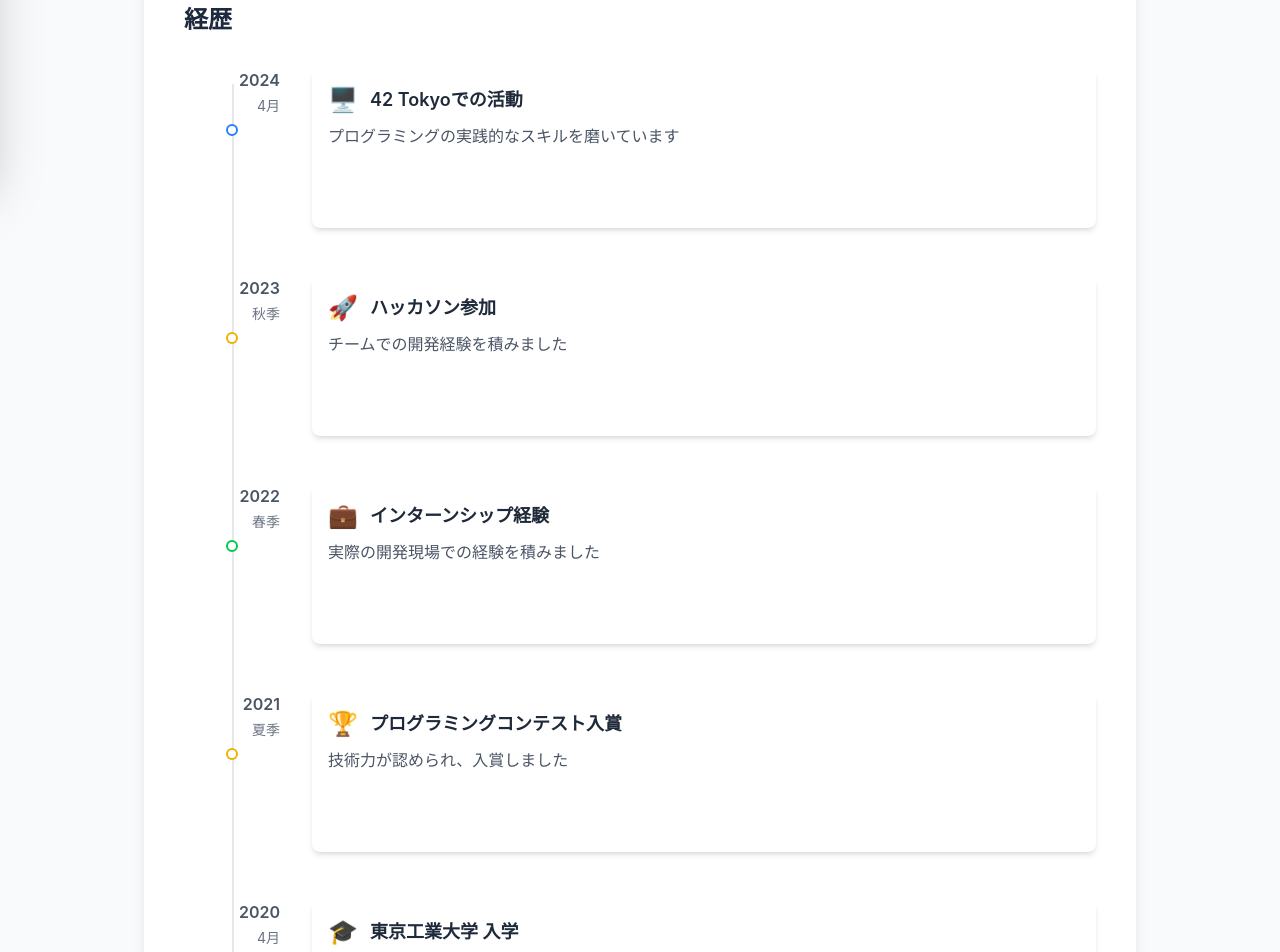
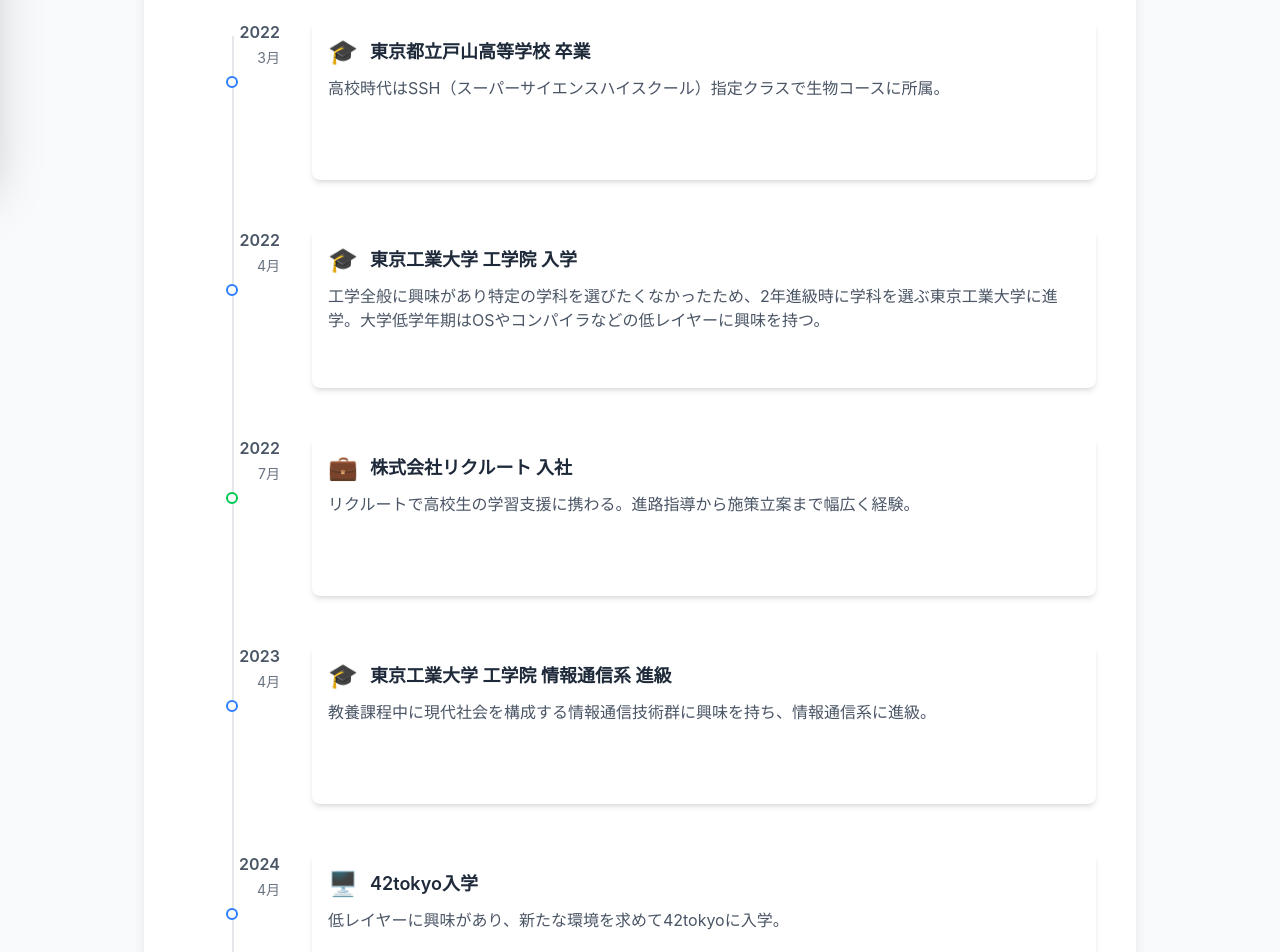
Before and after one commit to muhi111/muhi111.github.io, a React (Vite) app: page / in a window 1280 px wide. Shown: the part 620-1572 px from the top of the page. Built offline with nearby package versions, Linux system fonts and the light colour scheme.

Commit message:
feat: update HomeQuickFacts and timelineData with new entries and improved descriptions

```diff
--- a/src/components/home/HomeQuickFacts.tsx
+++ b/src/components/home/HomeQuickFacts.tsx
@@ -3,12 +3,12 @@ export default function HomeQuickFacts() {
 		<div className="bg-slate-50 rounded-lg p-8 mb-14">
 			<h2 className="text-2xl font-semibold text-slate-800 mb-6 flex items-center">
 				<span className="text-2xl mr-3">💡</span>
-				クイックファクト
+				Quick Facts
 			</h2>
 			<ul className="space-y-4">
 				<li className="flex items-center text-slate-700 text-lg">
 					<span className="text-2xl mr-4">🎓</span>
-					<span>東京工業大学 在学中</span>
+					<span>東京工業大学 工学院 在学中</span>
 				</li>
 				<li className="flex items-center text-slate-700 text-lg">
 					<span className="text-2xl mr-4">🖥️</span>
@@ -20,11 +20,7 @@ export default function HomeQuickFacts() {
 				</li>
 				<li className="flex items-center text-slate-700 text-lg">
 					<span className="text-2xl mr-4">🌐</span>
-					<span>Web開発に注力</span>
-				</li>
-				<li className="flex items-center text-slate-700 text-lg">
-					<span className="text-2xl mr-4">🚀</span>
-					<span>常に学び、成長を続けています</span>
+					<span>Web開発やシステムプログラミングが好き</span>
 				</li>
 			</ul>
 		</div>
--- a/src/data/timelineData.ts
+++ b/src/data/timelineData.ts
@@ -5,53 +5,116 @@ export interface TimelineEvent {
 	title: string;
 	icon: string;
 	description?: string;
-	type: "education" | "work" | "achievement";
+	type: "education" | "work" | "achievement" | "certification" | "internship";
 }
 
 export const timelineData: TimelineEvent[] = [
 	{
-		id: "tokyo42",
-		year: "2024",
-		month: "4月",
-		title: "42 Tokyoでの活動",
-		icon: "🖥️",
-		description: "プログラミングの実践的なスキルを磨いています",
+		id : "high-school-graduation",
+		year: "2022",
+		month: "3月",
+		title: "東京都立戸山高等学校 卒業",
+		icon: "🎓",
+		description: "高校時代はSSH（スーパーサイエンスハイスクール）指定クラスで生物コースに所属。",
 		type: "education",
 	},
 	{
-		id: "hackathon",
+		id: "tokyo-tech-entry",
+		year: "2022",
+		month: "4月",
+		title: "東京工業大学 工学院 入学",
+		icon: "🎓",
+		description: "工学全般に興味があり特定の学科を選びたくなかったため、2年進級時に学科を選ぶ東京工業大学に進学。大学低学年期はOSやコンパイラなどの低レイヤーに興味を持つ。",
+		type: "education",
+	},
+	{
+		id: "recruit-entry",
+		year: "2022",
+		month: "7月",
+		title: "株式会社リクルート 入社",
+		icon: "💼",
+		description: "リクルートで高校生の学習支援に携わる。進路指導から施策立案まで幅広く経験。",
+		type: "work",
+	},
+	{
+		id: "tokyo-tech-promotion",
 		year: "2023",
-		month: "秋季",
-		title: "ハッカソン参加",
-		icon: "🚀",
-		description: "チームでの開発経験を積みました",
+		month: "4月",
+		title: "東京工業大学 工学院 情報通信系 進級",
+		icon: "🎓",
+		description: "教養課程中に現代社会を構成する情報通信技術群に興味を持ち、情報通信系に進級。",
+		type: "education",
+	},
+	{
+		id: "42tokyo-entry",
+		year: "2024",
+		month: "4月",
+		title: "42tokyo入学",
+		icon: "🖥️",
+		description: "低レイヤーに興味があり、新たな環境を求めて42tokyoに入学。",
+		type: "education",
+	},
+	{
+		id: "hackathon-award1",
+		year: "2024",
+		month: "6月",
+		title: "Progateハッカソン powered by AWS エムスリー株式会社賞 受賞",
+		icon: "🏆",
+		description: "ES自動生成ツールを開発し受賞。初めてのweb開発でここからweb開発に興味を持つ。",
 		type: "achievement",
 	},
 	{
-		id: "internship",
-		year: "2022",
-		month: "春季",
-		title: "インターンシップ経験",
-		icon: "💼",
-		description: "実際の開発現場での経験を積みました",
-		type: "work",
+		id: "basic-it-cert",
+		year: "2024",
+		month: "6月",
+		title: "基本情報技術者",
+		icon: "📜",
+		description: "情報技術の全般的な知識を身につけたくなり取得。",
+		type: "certification",
 	},
 	{
-		id: "contest",
-		year: "2021",
-		month: "夏季",
-		title: "プログラミングコンテスト入賞",
+		id: "gmo-intern",
+		year: "2024",
+		month: "8月",
+		title: "GMOインターネット株式会社 インターン参加",
+		icon: "💼",
+		description: "インターンシップ内のハッカソンにて、UI/UXを改善し初心者にもVPSを使いやすくするコンパネの改善案を提案・開発し、最優秀賞を受賞。",
+		type: "internship",
+	},
+	{
+		id: "hackathon-award2",
+		year: "2024",
+		month: "8月",
+		title: "技育キャンプハッカソン vol.12 最優秀賞 受賞",
 		icon: "🏆",
-		description: "技術力が認められ、入賞しました",
+		description: "GithubのREADMEをGUI上で簡単に生成するツールを開発し受賞。",
 		type: "achievement",
 	},
 	{
-		id: "university",
-		year: "2020",
-		month: "4月",
-		title: "東京工業大学 入学",
-		icon: "🎓",
-		description: "情報通信工学を専攻",
-		type: "education",
+		id: "hackathon-award3",
+		year: "2024",
+		month: "8月",
+		title: "技育キャンプハッカソン vol.13 努力賞 受賞",
+		icon: "🏆",
+		description: "GithubのREADMEにSNSのバッチを追加するツールを開発し受賞。",
+		type: "achievement",
 	},
+	{
+		id: "en-japan-intern",
+		year: "2024",
+		month: "9月",
+		title: "エン・ジャパン株式会社 インターン参加",
+		icon: "💼",
+		description: "求人サイトをフルスタックで開発するインターンシップに参加。",
+		type: "internship",
+	},
+	{
+		id: "hackathon-award4",
+		year: "2024",
+		month: "12月",
+		title: "Progateハッカソン powered by AWS AWS賞 受賞",
+		icon: "🏆",
+		description: "カレンダーの作成・共有を簡単に行えるツールを開発し受賞。",
+		type: "achievement",
+	}
 ];
```
